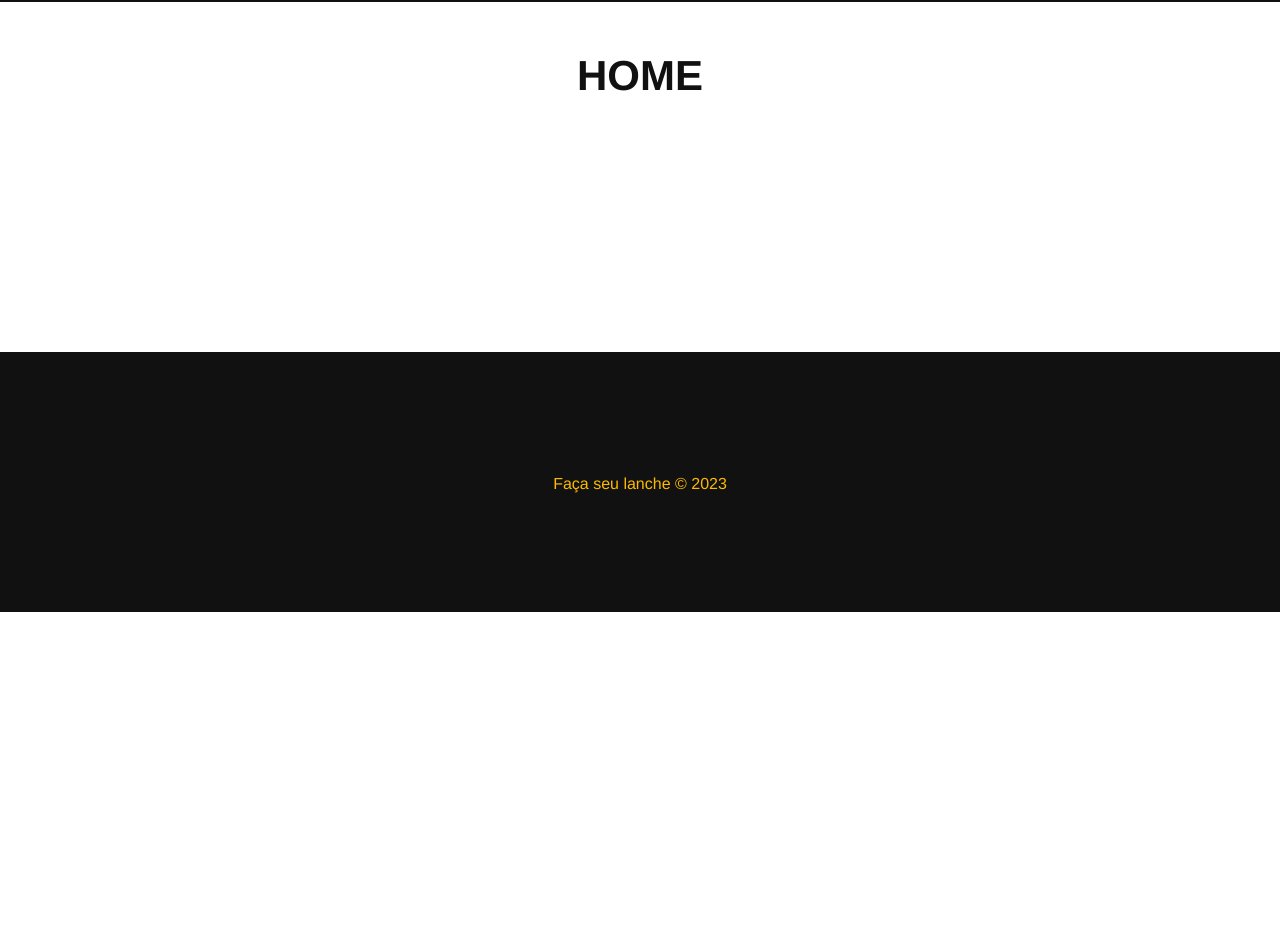
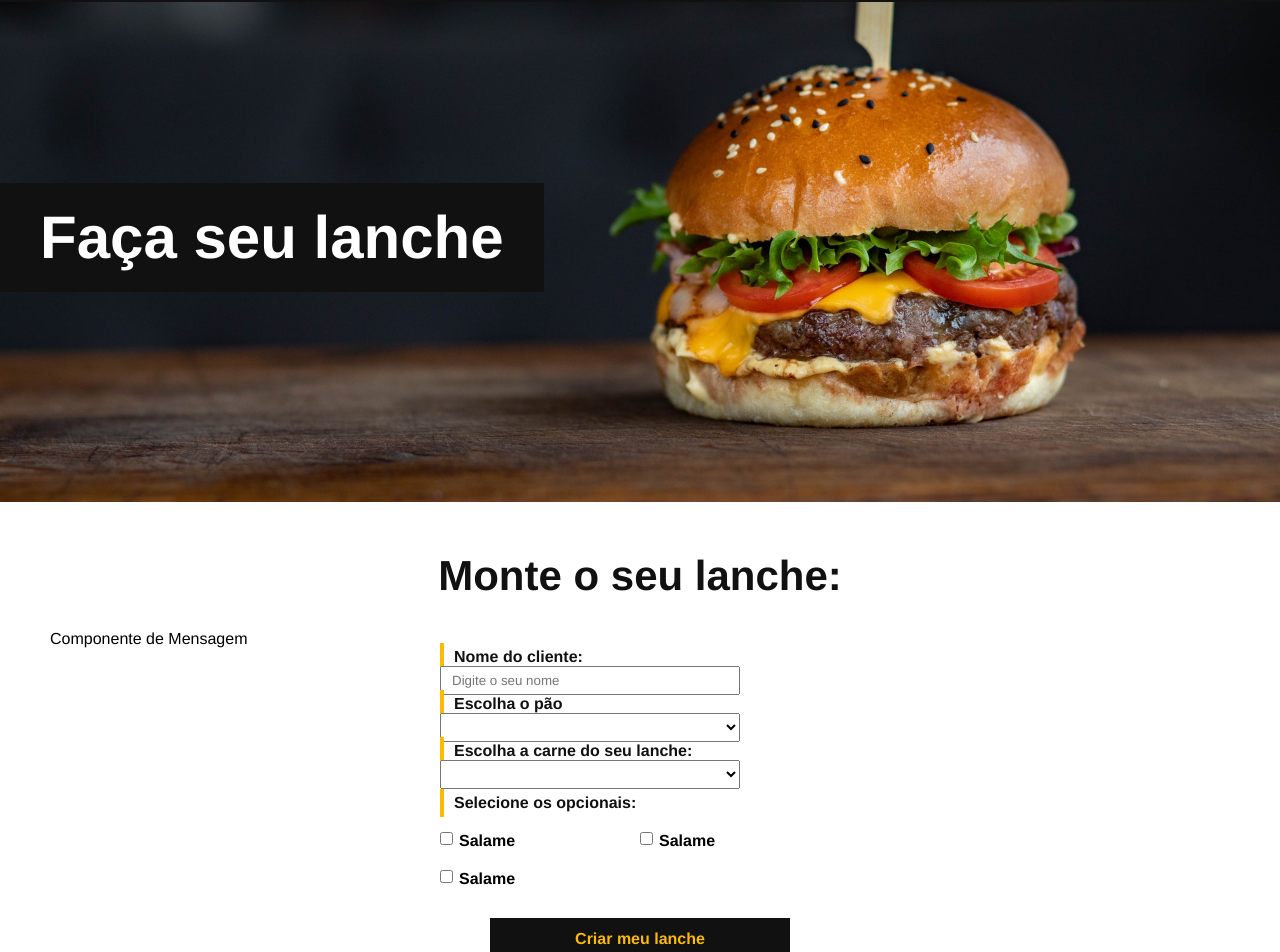
Before and after one commit to Guilok11/testevue, a Vue app: page / in a window 1280 px wide. Shown: the part 76-1028 px from the top of the page. Before the commit the page ends 800 px from the top, so only its background shows below. Built offline with nearby package versions, Linux system fonts and the light colour scheme.

Commit message:
Form cadastro / HOME

```diff
--- /dev/null
+++ b/src/components/Banner.vue
@@ -0,0 +1,31 @@
+<template>
+    <div id="main-banner">
+        <h1>Faça seu lanche</h1>
+    </div>
+</template>
+
+<script>
+    export default{
+        name: "Banner"
+    }
+</script>
+
+<style scoped>
+    #main-banner{
+        background-image: url('/public/img/burger.jpg');
+        background-position: 0 -250px;
+        background-size: cover;
+        height: 500px;
+        display: flex;
+        align-items: center;
+        justify-content: flex-start;
+    }
+
+    #main-banner h1{
+        color: #FFF;
+        text-align: center;
+        font-size: 60px;
+        background-color: #111;
+        padding: 20px 40px;
+    }
+</style>
--- /dev/null
+++ b/src/components/BurgerForm.vue
@@ -0,0 +1,124 @@
+<template>
+    <div>
+        <p>Componente de Mensagem</p>
+        <div>
+            <form id="burger-form">
+                <div id="input-container">
+                    <label for="nome">Nome do cliente:</label>
+                    <input type="text" id="nome" v-model="nome" placeholder="Digite o seu nome">
+                </div>
+                <div id="input-container">
+                    <label for="pao">Escolha o pão</label>
+                    <select name="pao" id="pao" v-model="pao">
+                        <option value="">Selecione seu pão</option>
+                        <option value="Integral">Integral</option>
+                    </select>
+                </div>
+                <div id="input-container">
+                    <label for="carne">Escolha a carne do seu lanche:</label>
+                    <select name="carne" id="carne" v-model="carne">
+                        <option value="">Selecione o tipo de carne</option>
+                        <option value="maminha">Maminha</option>
+                    </select>
+                </div>
+                <div id="opcionais-container" class="input-container">
+                    <label for="opcionais-title">Selecione os opcionais:</label>
+                    <div class="checkbox-container">
+                        <input type="checkbox" name="opcionais" v-model="opcionais" value="salame">
+                        <span>Salame</span>
+                    </div>
+                    <div class="checkbox-container">
+                        <input type="checkbox" name="opcionais" v-model="opcionais" value="salame">
+                        <span>Salame</span>
+                    </div>
+                    <div class="checkbox-container">
+                        <input type="checkbox" name="opcionais" v-model="opcionais" value="salame">
+                        <span>Salame</span>
+                    </div>
+                </div>
+                <div class="input-container">
+                    <input type="submit" class="submit-btn" value="Criar meu lanche">
+                </div>
+
+            </form>
+        </div>
+    </div>
+
+</template>
+
+<script>
+export default{
+    name: "BurgerForm"
+}
+</script>
+
+<style scoped>
+  #burger-form {
+    max-width: 400px;
+    margin: 0 auto;
+  }
+
+  .input-container {
+    display: flex;
+    flex-direction: column;
+    margin-bottom: 10px;
+  }
+
+  label {
+    font-weight: bold;
+    margin-bottom: 15px;
+    color: #111;;
+    padding: 5px 10px;
+    border-left: 4px solid #fcba03;
+  }
+
+  input, select{
+    padding: 5px 10px;
+    width: 300px;
+  }
+
+  #opcionais-container{
+    flex-direction: row;
+    flex-wrap: wrap;
+  }
+
+  #opcionais-title{
+    width: 100%;
+  }
+
+  .checkbox-container{
+    display: flex;
+    align-items: flex-start;
+    width: 50%;
+    margin-bottom: 20px;
+  }
+
+  .checkbox-container span,
+  .checkbox-container input{
+    width: auto;
+
+  }
+
+  .checkbox-container span{
+    margin-left: 6px;
+    font-weight: bold;
+  }
+
+  .submit-btn{
+    background-color: #111;
+    color: #fcba03;
+    font-weight: bold;
+    border: 2px solid #111;
+    padding: 10px;
+    font-size: 16px;
+    margin: 0 auto;
+    cursor: pointer;
+    transition: .5;
+  }
+
+  .submit-btn:hover{
+    background-color: transparent;
+    color: #111;
+  }
+
+</style>
--- a/src/views/HomeView.vue
+++ b/src/views/HomeView.vue
@@ -1,9 +1,20 @@
 <template>
+  <Banner />
   <div class="main-container">
-    <h1>HOME</h1>
+    <h1>Monte o seu lanche:</h1>
+    <BurgerForm />
   </div>
 </template>
 
 <script>
+import Banner from "../components/Banner.vue"
+import BurgerForm from "../components/BurgerForm.vue";
 
+export default{
+  name: "Home",
+  components: {
+    Banner,
+    BurgerForm
+  }
+}
 </script>
```
